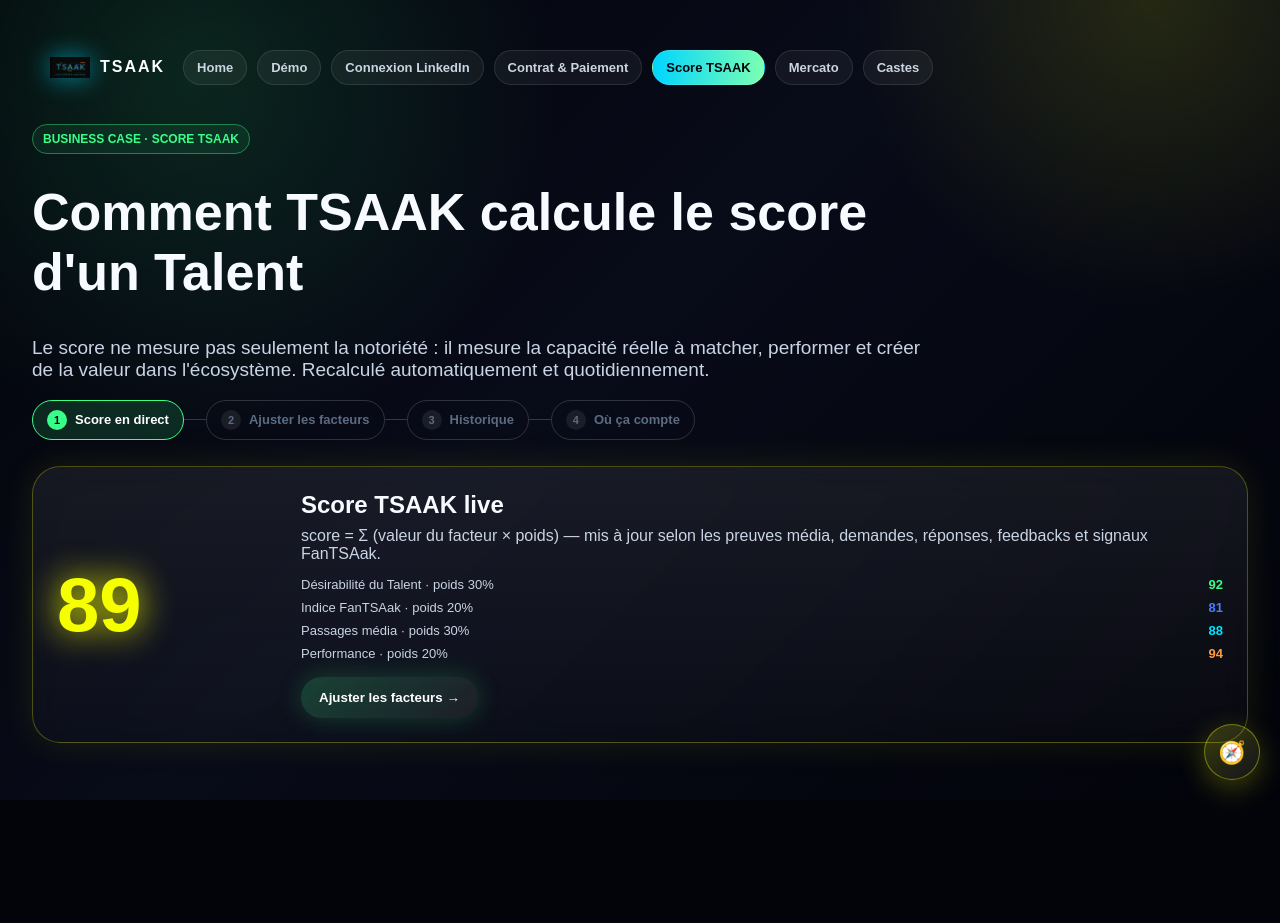
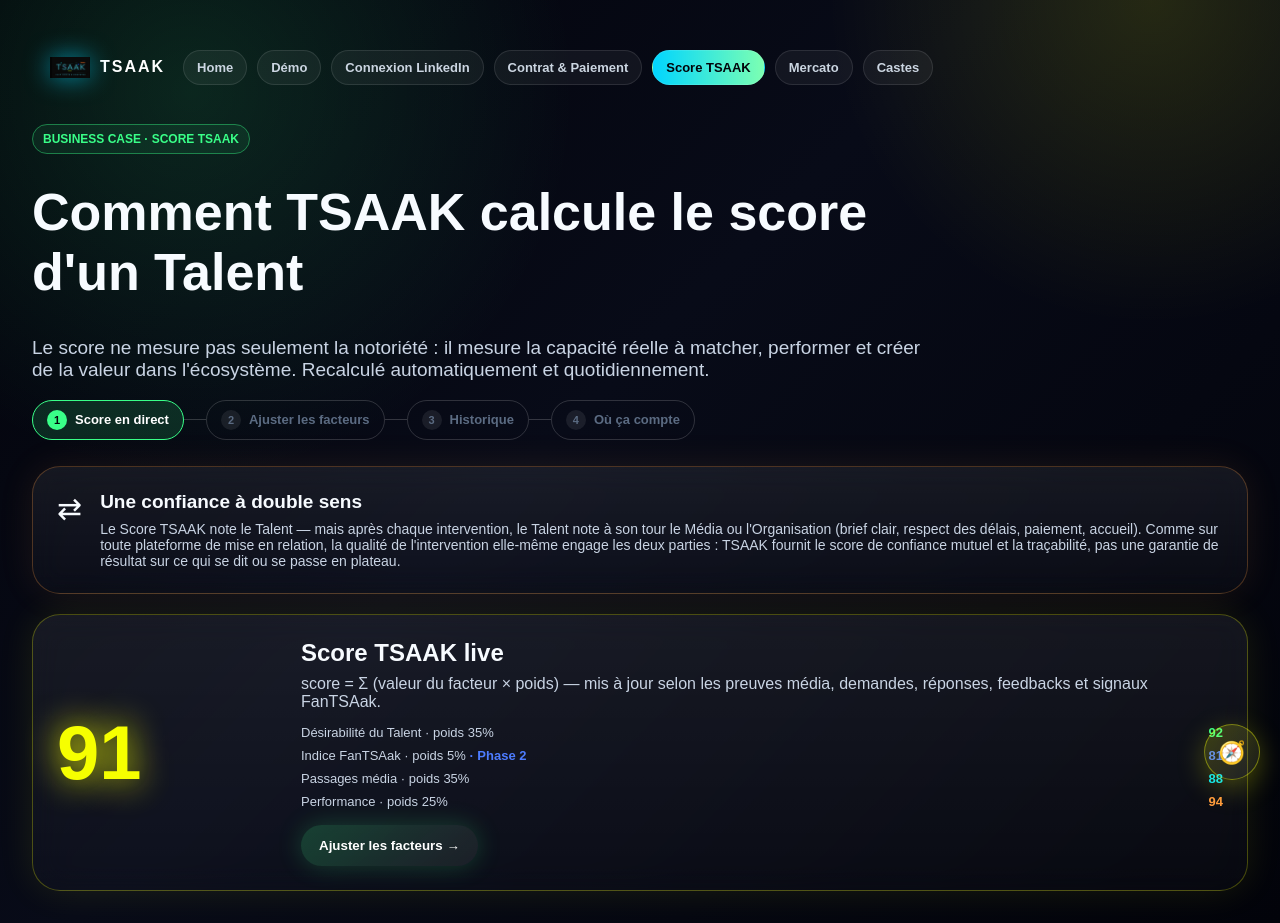
Before and after one commit to brunodreyfus-rgb/tsaak-v2, a Next.js app: page /score-explained in a window 1280 px wide. Before the commit the page ends 800 px from the top, so only its background shows below. Built offline with nearby package versions, Linux system fonts and the light colour scheme.

Commit message:
Add files via upload

```diff
--- a/pages/score-explained.js
+++ b/pages/score-explained.js
@@ -3,10 +3,10 @@
 import { mediaProofs } from '../data/mediaProofs';
 
 const FACTORS = [
-  { k:'desirability', name:'Désirabilité du Talent', desc:'Demandes entrantes, rareté du sujet, tension marché, budget média.', weight:0.30, c:colors.talent },
-  { k:'fan', name:'Indice FanTSAak', desc:'Signaux communauté, recommandations, engagement sur contenus et suivis.', weight:0.20, c:colors.communaute },
-  { k:'media', name:'Passages média', desc:'TV, podcast, presse, tribunes, panels, séminaires et récence des preuves.', weight:0.30, c:colors.media },
-  { k:'performance', name:'Performance', desc:'Fiabilité, rapidité de réponse, qualité brief, ponctualité, satisfaction post-intervention.', weight:0.20, c:colors.organisation },
+  { k:'desirability', name:'Désirabilité du Talent', desc:'Demandes entrantes, rareté du sujet, tension marché, budget média.', weight:0.35, c:colors.talent },
+  { k:'fan', name:'Indice FanTSAak', desc:'Signaux communauté, recommandations, engagement sur contenus et suivis. Poids volontairement réduit au lancement — montée en puissance prévue en Phase 2.', weight:0.05, c:colors.communaute, phase2:true },
+  { k:'media', name:'Passages média', desc:'TV, podcast, presse, tribunes, panels, séminaires et récence des preuves.', weight:0.35, c:colors.media },
+  { k:'performance', name:'Performance', desc:'Fiabilité, rapidité de réponse, qualité brief, ponctualité, satisfaction post-intervention.', weight:0.25, c:colors.organisation },
 ];
 
 const HISTORY = [78,81,83,85,86,88,89,90,91,92];
@@ -26,13 +26,21 @@
 
     <Stepper c={colors.talent} active={stage} steps={STEPS} onStepClick={setStage} maxReached={STEPS.length-1}/>
 
+    <section style={{...card(colors.organisation),marginBottom:20,display:'grid',gridTemplateColumns:'auto 1fr',gap:18,alignItems:'start'}}>
+      <div style={{fontSize:30}}>⇄</div>
+      <div>
+        <h2 style={{margin:'0 0 8px',fontSize:19}}>Une confiance à double sens</h2>
+        <p style={{color:'#C9D4E4',margin:0,fontSize:14}}>Le Score TSAAK note le Talent — mais après chaque intervention, le Talent note à son tour le Média ou l'Organisation (brief clair, respect des délais, paiement, accueil). Comme sur toute plateforme de mise en relation, la qualité de l'intervention elle-même engage les deux parties : TSAAK fournit le score de confiance mutuel et la traçabilité, pas une garantie de résultat sur ce qui se dit ou se passe en plateau.</p>
+      </div>
+    </section>
+
     {stage===0 && <section style={{...card(colors.core),display:'grid',gridTemplateColumns:'220px 1fr',gap:24,alignItems:'center'}}>
       <div style={{fontSize:76,fontWeight:900,color:colors.core,textShadow:`0 0 34px ${colors.core}`}}><CountUp value={score} decimals={0}/></div>
       <div>
         <h2 style={{margin:'0 0 8px'}}>Score TSAAK live</h2>
         <p style={{color:'#C9D4E4',margin:0}}>score = Σ (valeur du facteur × poids) — mis à jour selon les preuves média, demandes, réponses, feedbacks et signaux FanTSAak.</p>
         <div style={{display:'grid',gap:8,marginTop:14}}>
-          {FACTORS.map(f=><div key={f.k} style={{display:'flex',justifyContent:'space-between',fontSize:13,color:'#C9D4E4'}}><span>{f.name} · poids {Math.round(f.weight*100)}%</span><b style={{color:f.c}}>{values[f.k]}</b></div>)}
+          {FACTORS.map(f=><div key={f.k} style={{display:'flex',justifyContent:'space-between',fontSize:13,color:'#C9D4E4'}}><span>{f.name} · poids {Math.round(f.weight*100)}%{f.phase2 && <span style={{color:colors.communaute,fontWeight:700}}> · Phase 2</span>}</span><b style={{color:f.c}}>{values[f.k]}</b></div>)}
         </div>
         <button onClick={()=>setStage(1)} style={{...button(colors.talent),border:'none',cursor:'pointer',marginTop:16}}>Ajuster les facteurs →</button>
       </div>
@@ -41,7 +49,7 @@
     {stage===1 && <>
       <div style={{display:'grid',gridTemplateColumns:'repeat(auto-fit,minmax(300px,1fr))',gap:20}}>
         {FACTORS.map(f=><section key={f.k} style={card(f.c)}>
-          <Badge c={f.c}>{f.name} · poids {Math.round(f.weight*100)}%</Badge>
+          <Badge c={f.c}>{f.name} · poids {Math.round(f.weight*100)}%{f.phase2 ? ' · Phase 2' : ''}</Badge>
           <Slider label='Valeur actuelle' value={values[f.k]} c={f.c} onChange={v=>setValues({...values,[f.k]:v})}/>
           <p style={{color:'#C9D4E4',fontSize:14}}>{f.desc}</p>
           <p style={{color:f.c,fontSize:13,fontWeight:800}}>Contribution au score : {(values[f.k]*f.weight).toFixed(1)} pts</p>
```
Also changed, not shown: data/talents.js (+4 -4 lines), pages/contract.js (+13 -16 lines), pages/shortlist.js (+8 -1 lines), pages/wanted.js (+9 -1 lines).
